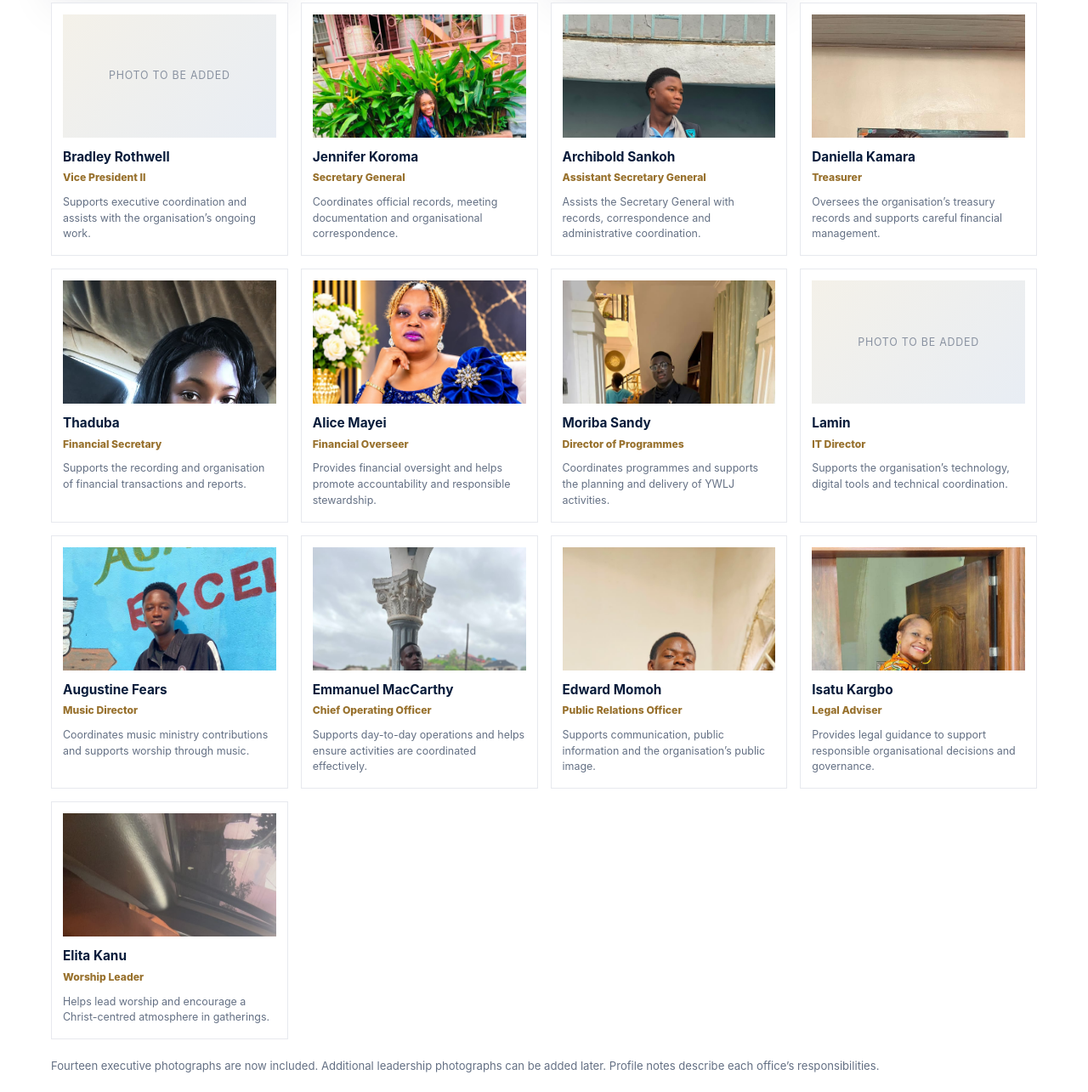
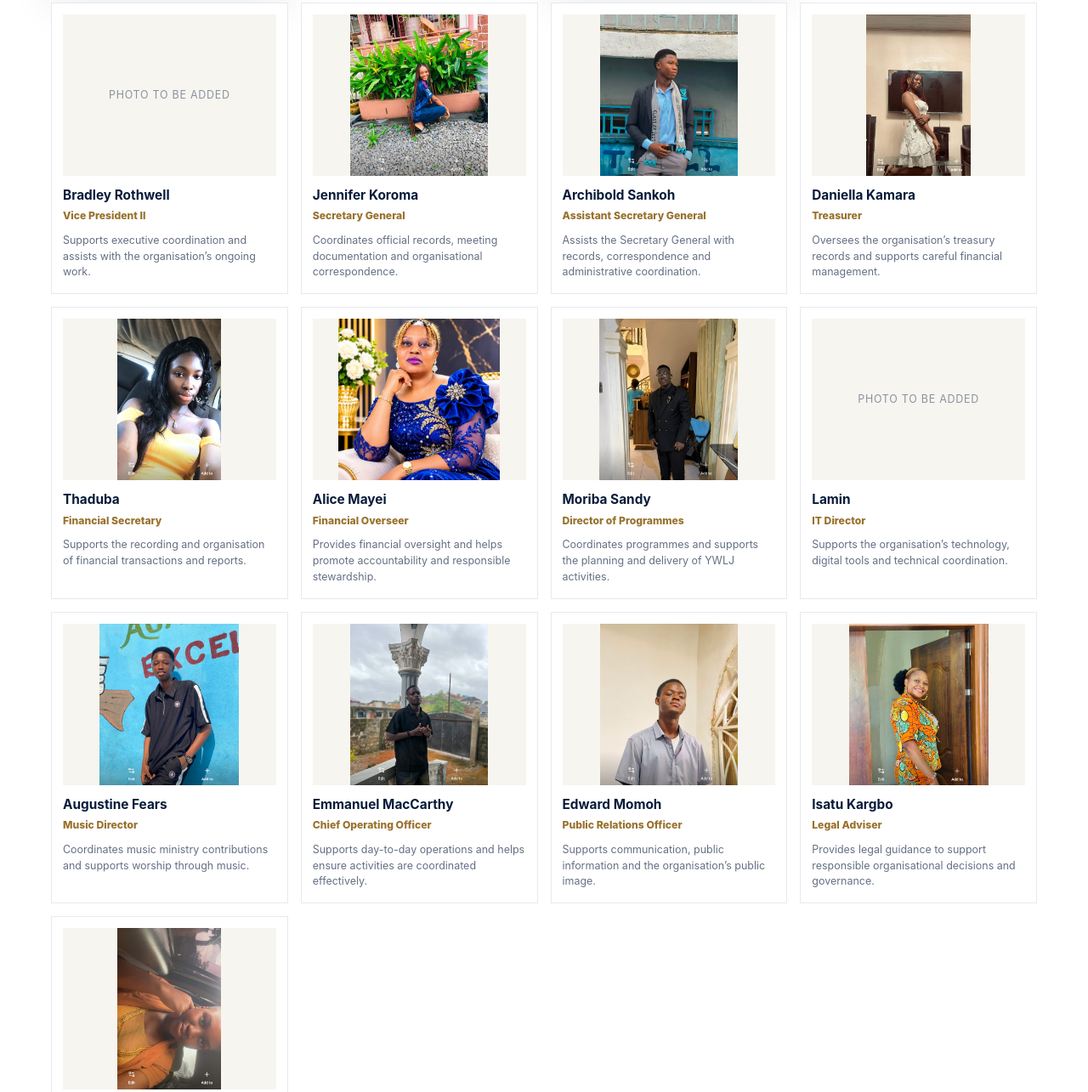
Before and after one commit to rbundu444-source/ywlj-website, a plain HTML site: page index.html in a window 1280 px wide. Shown: the part 5691-6976 px from the top of the page at 85% size. Drawn offline with Linux system fonts and the light colour scheme.

Commit message:
Fix executive portrait framing and image loading

```diff
--- a/index.html
+++ b/index.html
@@ -19,7 +19,7 @@ section{padding:88px 0}.section-kicker{color:#9a742f;font-weight:850;letter-spac
 .program-grid{display:grid;grid-template-columns:repeat(3,1fr);gap:17px;margin-top:34px}.program{padding:25px;border:1px solid var(--line);background:#fff;transition:transform .2s,box-shadow .2s}.program:hover{transform:translateY(-4px);box-shadow:var(--shadow)}.program .num{font:700 .75rem Georgia,serif;color:#a47b32;letter-spacing:.12em}.program h3{font:700 1.25rem Georgia,serif;color:var(--navy);margin:12px 0 7px}.program p{font-size:.91rem;color:var(--muted);margin:0}
 .scripture{background:linear-gradient(135deg,#071b3a,#102c59);color:#fff}.scripture .section-title{color:#fff}.scripture .section-lead{color:#d5deeb}.verse-grid{display:grid;grid-template-columns:repeat(3,1fr);gap:17px;margin-top:35px}.verse-card{padding:25px;background:rgba(255,255,255,.06);border:1px solid rgba(216,173,84,.35)}.verse-card blockquote{font:italic 1.15rem/1.55 Georgia,serif;color:#fff;margin:0 0 18px}.verse-card cite{font-style:normal;color:var(--gold2);font-size:.77rem;font-weight:800;letter-spacing:.12em;text-transform:uppercase}
 .hope{background:var(--cream)}.hope-card{max-width:900px;margin:35px auto 0;padding:42px;background:#fff;text-align:center;border:1px solid #e9e2d3;box-shadow:var(--shadow)}.hope-card .quote-mark{font:4rem Georgia,serif;color:var(--gold);line-height:.7}.hope-card h3{font:italic 1.8rem Georgia,serif;color:var(--navy);margin:16px 0}.hope-card p{color:var(--muted);max-width:660px;margin:0 auto}
-.leadership{background:#fff}.leader-grid{display:grid;grid-template-columns:repeat(4,1fr);gap:15px;margin-top:34px}.leader{border:1px solid var(--line);background:#fff;padding:13px;min-width:0}.portrait{height:145px;background:linear-gradient(135deg,#f4f1e9,#e8edf4);display:grid;place-items:center;color:#8992a1;font-size:.78rem;letter-spacing:.06em}.leader h3{font-size:.96rem;line-height:1.35;color:var(--navy);margin:13px 0 4px}.leader .role{font-size:.76rem;color:#98712d;font-weight:800;margin:0}.leader .dept{font-size:.72rem;color:#7b8493;margin:3px 0 0}.portrait{overflow:hidden;padding:0}.portrait img{width:100%;height:100%;object-fit:cover;display:block}.leader .bio{font-size:.78rem;line-height:1.5;color:var(--muted);margin:9px 0 2px}.leader:nth-child(1),.leader:nth-child(3){border-top:3px solid var(--gold);box-shadow:var(--shadow)}.leader:nth-child(1) .portrait,.leader:nth-child(3) .portrait{height:190px}.small-note{font-size:.82rem;color:var(--muted);margin-top:20px}
+.leadership{background:#fff}.leader-grid{display:grid;grid-template-columns:repeat(4,1fr);gap:15px;margin-top:34px}.leader{border:1px solid var(--line);background:#fff;padding:13px;min-width:0}.portrait{height:145px;background:linear-gradient(135deg,#f4f1e9,#e8edf4);display:grid;place-items:center;color:#8992a1;font-size:.78rem;letter-spacing:.06em}.leader h3{font-size:.96rem;line-height:1.35;color:var(--navy);margin:13px 0 4px}.leader .role{font-size:.76rem;color:#98712d;font-weight:800;margin:0}.leader .dept{font-size:.72rem;color:#7b8493;margin:3px 0 0}.portrait{overflow:hidden;padding:0}.portrait{height:190px;background:#f7f5ef;overflow:hidden;display:flex;align-items:center;justify-content:center}.portrait img{width:100%;height:100%;object-fit:contain;object-position:center center;display:block}.leader .bio{font-size:.78rem;line-height:1.5;color:var(--muted);margin:9px 0 2px}.leader:nth-child(1),.leader:nth-child(3){border-top:3px solid var(--gold);box-shadow:var(--shadow)}.leader:nth-child(1) .portrait,.leader:nth-child(3) .portrait{height:190px}.small-note{font-size:.82rem;color:var(--muted);margin-top:20px}
 .access-grid{display:grid;grid-template-columns:1fr 1fr;gap:18px;margin-top:30px}.access-card{padding:27px;border:1px solid rgba(216,173,84,.4);background:rgba(255,255,255,.05)}.access-card h3{font:700 1.3rem Georgia,serif;color:var(--gold2);margin:0 0 8px}.access-card p{color:#d4deed;margin:0 0 14px;font-size:.9rem}.coming{display:inline-block;color:var(--gold2);font-size:.7rem;font-weight:800;letter-spacing:.13em;text-transform:uppercase;border:1px solid rgba(216,173,84,.45);padding:5px 9px}
 .contact{background:var(--navy);color:#fff}.contact .section-title{color:#fff}.contact .section-lead{color:#d7dfeb}.contact-grid{display:grid;grid-template-columns:1.1fr .9fr;gap:40px;align-items:start}.contact-panel{padding:28px;background:rgba(255,255,255,.06);border:1px solid rgba(216,173,84,.35)}.contact-panel strong{color:var(--gold2)}.contact-panel p{color:#d7dfeb;margin:5px 0}.footer{background:#041226;color:#bfc9d8;padding:25px 0;font-size:.82rem}.footer-inner{display:flex;justify-content:space-between;gap:12px;flex-wrap:wrap}.footer strong{color:var(--gold2)}
 @media(max-width:900px){.navlinks{gap:13px}.navlinks a{font-size:.77rem}.pillar-grid,.leader-grid{grid-template-columns:repeat(2,1fr)}.program-grid,.verse-grid{grid-template-columns:repeat(2,1fr)}.about-grid{gap:30px}}
@@ -127,9 +127,9 @@ section{padding:88px 0}.section-kicker{color:#9a742f;font-weight:850;letter-spac
     <article class="leader"><div class="portrait"><img src="images/Screenshot%202026-11-19%2010.52.11.png" alt="Moriba Sandy — Director of Programmes" loading="lazy"></div><h3>Moriba Sandy</h3><p class="role">Director of Programmes</p><p class="bio">Coordinates programmes and supports the planning and delivery of YWLJ activities.</p></article>
     <article class="leader"><div class="portrait">PHOTO TO BE ADDED</div><h3>Lamin</h3><p class="role">IT Director</p><p class="bio">Supports the organisation’s technology, digital tools and technical coordination.</p></article>
     <article class="leader"><div class="portrait"><img src="images/Screenshot%202026-11-19%2010.49.02.png" alt="Augustine Fears — Music Director" loading="lazy"></div><h3>Augustine Fears</h3><p class="role">Music Director</p><p class="bio">Coordinates music ministry contributions and supports worship through music.</p></article>
-    <article class="leader"><div class="portrait"><img src="images/Screenshot%202026-11-19%2010.50.57.png" alt="Emmanuel MacCarthy — Chief Operating Officer" loading="lazy"></div><h3>Emmanuel MacCarthy</h3><p class="role">Chief Operating Officer</p><p class="bio">Supports day-to-day operations and helps ensure activities are coordinated effectively.</p></article>
+    <article class="leader"><div class="portrait"><img src="images/Screenshot%202026-11-19%2010.50.57.png" alt="Emmanuel MacCarthy — Chief Operating Officer" loading="eager"></div><h3>Emmanuel MacCarthy</h3><p class="role">Chief Operating Officer</p><p class="bio">Supports day-to-day operations and helps ensure activities are coordinated effectively.</p></article>
     <article class="leader"><div class="portrait"><img src="images/Screenshot%202026-11-19%2010.50.34.png" alt="Edward Momoh — Public Relations Officer" loading="lazy"></div><h3>Edward Momoh</h3><p class="role">Public Relations Officer</p><p class="bio">Supports communication, public information and the organisation’s public image.</p></article>
-    <article class="leader"><div class="portrait"><img src="images/Screenshot%202026-11-19%2011.04.05.png" alt="Isatu Kargbo — Legal Adviser" loading="lazy"></div><h3>Isatu Kargbo</h3><p class="role">Legal Adviser</p><p class="bio">Provides legal guidance to support responsible organisational decisions and governance.</p></article>
+    <article class="leader"><div class="portrait"><img src="images/Screenshot%202026-11-19%2011.04.05.png" alt="Isatu Kargbo — Legal Adviser" loading="eager"></div><h3>Isatu Kargbo</h3><p class="role">Legal Adviser</p><p class="bio">Provides legal guidance to support responsible organisational decisions and governance.</p></article>
     <article class="leader"><div class="portrait"><img src="images/Screenshot%202026-11-19%2010.51.49.png" alt="Elita Kanu — Worship Leader" loading="lazy"></div><h3>Elita Kanu</h3><p class="role">Worship Leader</p><p class="bio">Helps lead worship and encourage a Christ-centred atmosphere in gatherings.</p></article>
   </div>
   <p class="small-note">Fourteen executive photographs are now included. Additional leadership photographs can be added later. Profile notes describe each office’s responsibilities.</p>
```
